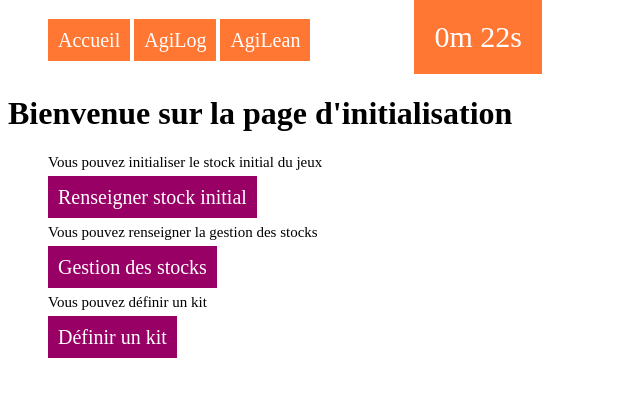
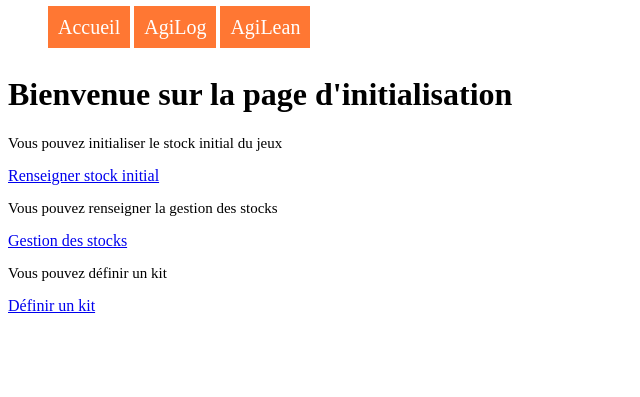
Before and after one commit to edwinguiller/Kleiner, a Flask app: page /Agilog/Initialisation/ in a window 1280 px wide. Shown: the part 58-455 px from the top of the page, without its empty margins (0-640 px from the left). Run offline with Flask 2, Linux system fonts and the light colour scheme.

Commit message:
changement des boutons

```diff
--- a/AgiWeb/Static/accueil.css
+++ b/AgiWeb/Static/accueil.css
@@ -57,16 +57,20 @@ div#extending-nav .leftbox{
 	margin-right: 100px;
 
 }
+.timer-fournisseurs{
+
+}
 #chrono{
-	background-color:#FF7733;
-	color:white;
-	margin:0px;
+	color:#FF7733;
+	font-size: 30px;
+	padding: 10px;
 
 
+}
+.timer-fournisseurs{
+	color:#FF7733;
 	font-size: 30px;
-	padding: 20px;
-
-
+	padding: 10px;
 }
 
 footer{
--- a/AgiWeb/Templates/AgiLog_accueil.html
+++ b/AgiWeb/Templates/AgiLog_accueil.html
@@ -7,7 +7,7 @@
 {% include "Navbar.html" %}
 
 		<!-- Contenu -->
-		<h2> Bienvenue sur la page d'accueil de AgiLog </h2>
+		<h1> Bienvenue sur la page d'accueil de AgiLog </h1>
 		<div id="content-agilog">
 			<ul>
 
--- a/AgiWeb/Templates/Navbar.html
+++ b/AgiWeb/Templates/Navbar.html
@@ -31,9 +31,5 @@
 
     </nav>
   </div>
-  <div class="rightbox">
-    <p id="chrono" chrono="16"></p>
 
-    <!-- <p > Temps depuis le début du jeu : <span id="chrono" chrono="16"></span> </p> -->
-  </div>
 </div>
--- a/AgiWeb/Templates/accueil.html
+++ b/AgiWeb/Templates/accueil.html
@@ -6,8 +6,8 @@
 {% include "Navbar.html" %}
 
 		<!-- Contenu -->
-			<h2>
-			Bienvenue sur la page d'accueil de votre logiciel de gestion du SeriousGame, AgiWeb </h2>
+			<h1>
+			Bienvenue sur la page d'accueil de votre logiciel de gestion du SeriousGame, AgiWeb </h1>
 			<br>
 
 			<p class= "small ">
--- a/AgiWeb/Templates/cmd_agigreen.html
+++ b/AgiWeb/Templates/cmd_agigreen.html
@@ -10,7 +10,7 @@
         <!-- Contenu -->
         <h1>Commande AgiGreen</h1>
         </br>
-        <p> Voici les commandes à effectuer chez AgiGreen </p>
+        <p class="cssmarche"> Voici les commandes à effectuer chez AgiGreen </p>
 
 
         <table>
@@ -31,7 +31,7 @@
         </table>
         <ul>
             <p>Cliquer sur valider pour valider la commande sélectionnée</p>
-            <li class=bouton_commande>
+            <li class="bouton2">
                 <a href="{{url_for('valider_commande_green')}}"> Valider </a>
             </li>
         </ul>
--- a/AgiWeb/Templates/cmd_agipart.html
+++ b/AgiWeb/Templates/cmd_agipart.html
@@ -32,7 +32,7 @@
         </table>
         <ul>
             <p>Cliquer sur valider pour valider la commande sélectionnée</p>
-            <li class=bouton_commande>
+            <li class="bouton2">
                 <a href="{{url_for('valider_commande_part')}}"> Valider </a>
             </li>
         </ul>
--- a/AgiWeb/templates/initialisation_alog.html
+++ b/AgiWeb/templates/initialisation_alog.html
@@ -8,22 +8,21 @@
 {% include "Navbar.html" %}
 <div id="content-agilog">
 	<h1>Bienvenue sur la page d'initialisation </h1>
-	<ul>
+
 			<p class= "small "> Vous pouvez initialiser le stock initial du jeux </p>
-			<li class="bouton2">
-				<a href="{{url_for('ajout_piece')}}">Renseigner stock initial</a>
-			</li>
 
-				<p class= "small "> Vous pouvez renseigner la gestion des stocks </p>
-			<li class="bouton2">
-				<a href="{{url_for('gestion_stock')}}">Gestion des stocks</a>
-			</li>
-			<p class= "small "> Vous pouvez définir un kit </p>
-			<li class="bouton2">
-				<a href="{{url_for('code_kit')}}">Définir un kit </a>
-			</li>
+			<a class="bouton2" href="{{url_for('ajout_piece')}}">Renseigner stock initial</a>
 
-	</ul>
+			<p class= "small "> Vous pouvez renseigner la gestion des stocks </p>
+
+			<a class="bouton2" href="{{url_for('gestion_stock')}}">Gestion des stocks</a>
+
+			<p class= "small"> Vous pouvez définir un kit </p>
+
+			<a class="bouton2" href="{{url_for('code_kit')}}">Définir un kit </a>
+
+
+
 </div>
 </body>
 </html>
```
Also changed, not shown: AgiWeb/templates/encours_alog.html (+18 -3 lines), AgiWeb/AgiWeb_BDD.db.
